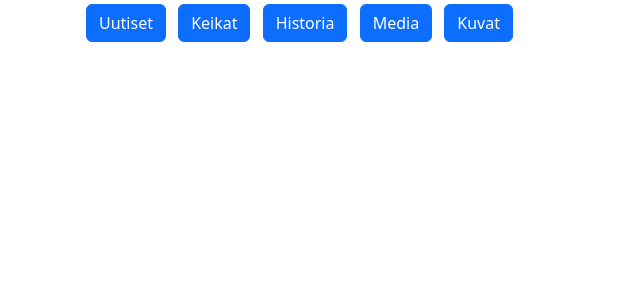
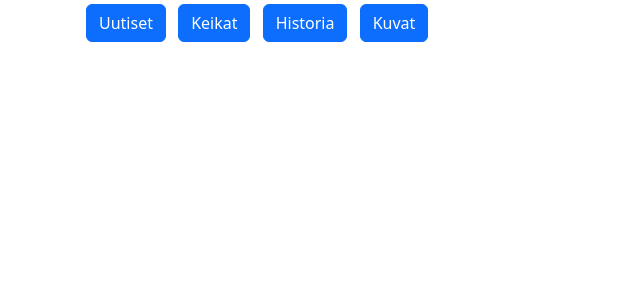
Before and after one commit to Fullstackteh/Lambs, a PHP site: page /backend/edit.php in a window 1280 px wide. Shown: the part 70-370 px from the top of the page, without its empty margins (0-640 px from the left). Run offline with PHP 8.4, Linux system fonts and the light colour scheme.

Commit message:
Add files via upload

```diff
--- a/lambs projekti/backend/edit.php
+++ b/lambs projekti/backend/edit.php
@@ -6,7 +6,6 @@
     <a href="uutiset.php" class="btn btn-primary m-1">Uutiset</a>
     <a href="keikkakalenteri.php" class="btn btn-primary m-1">Keikat</a>
     <a href="historia.php" class="btn btn-primary m-1">Historia</a>
-    <a href="media.php" class="btn btn-primary m-1">Media</a>
     <a href="kuvat.php" class="btn btn-primary m-1">Kuvat</a>
   </div>
 </div>
```
